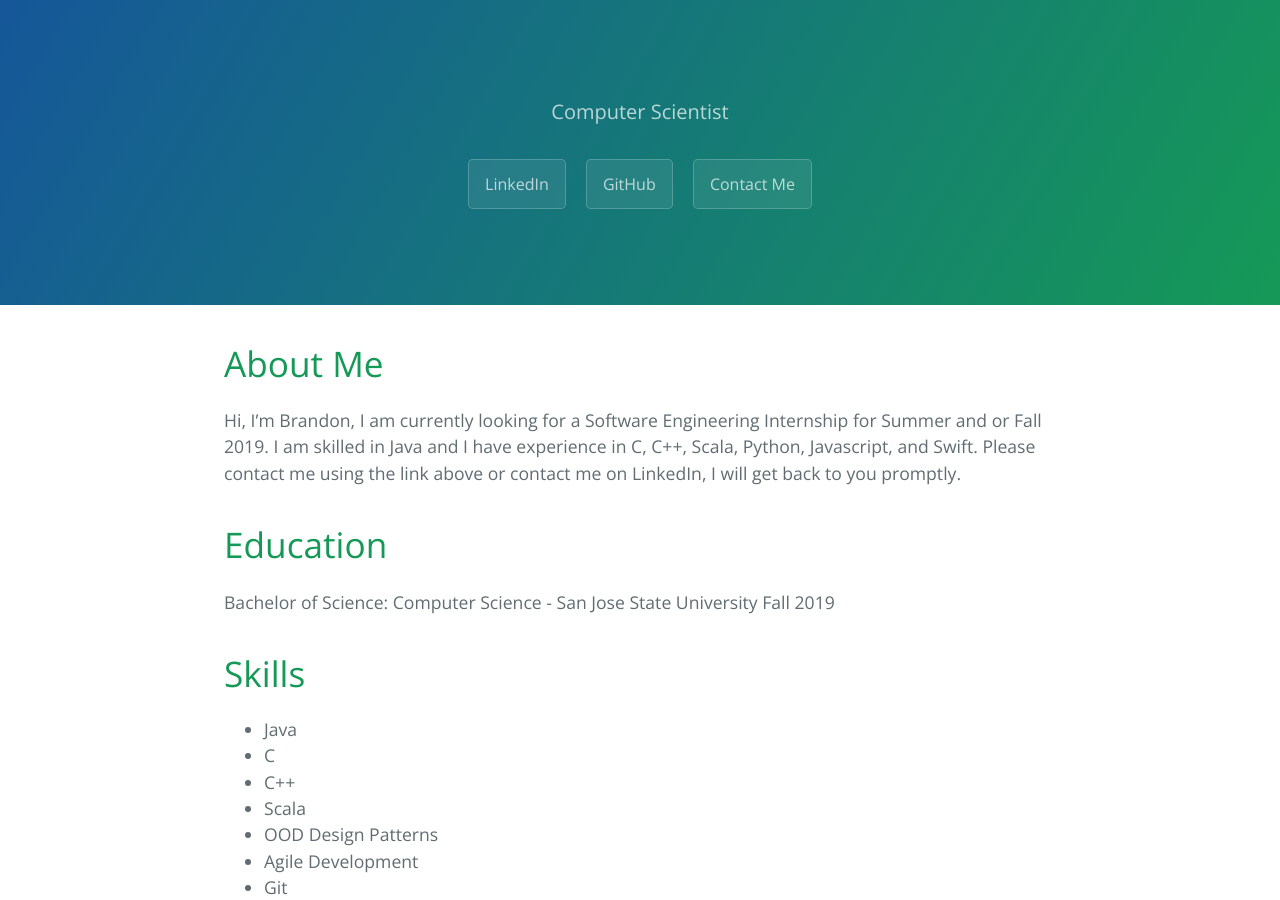
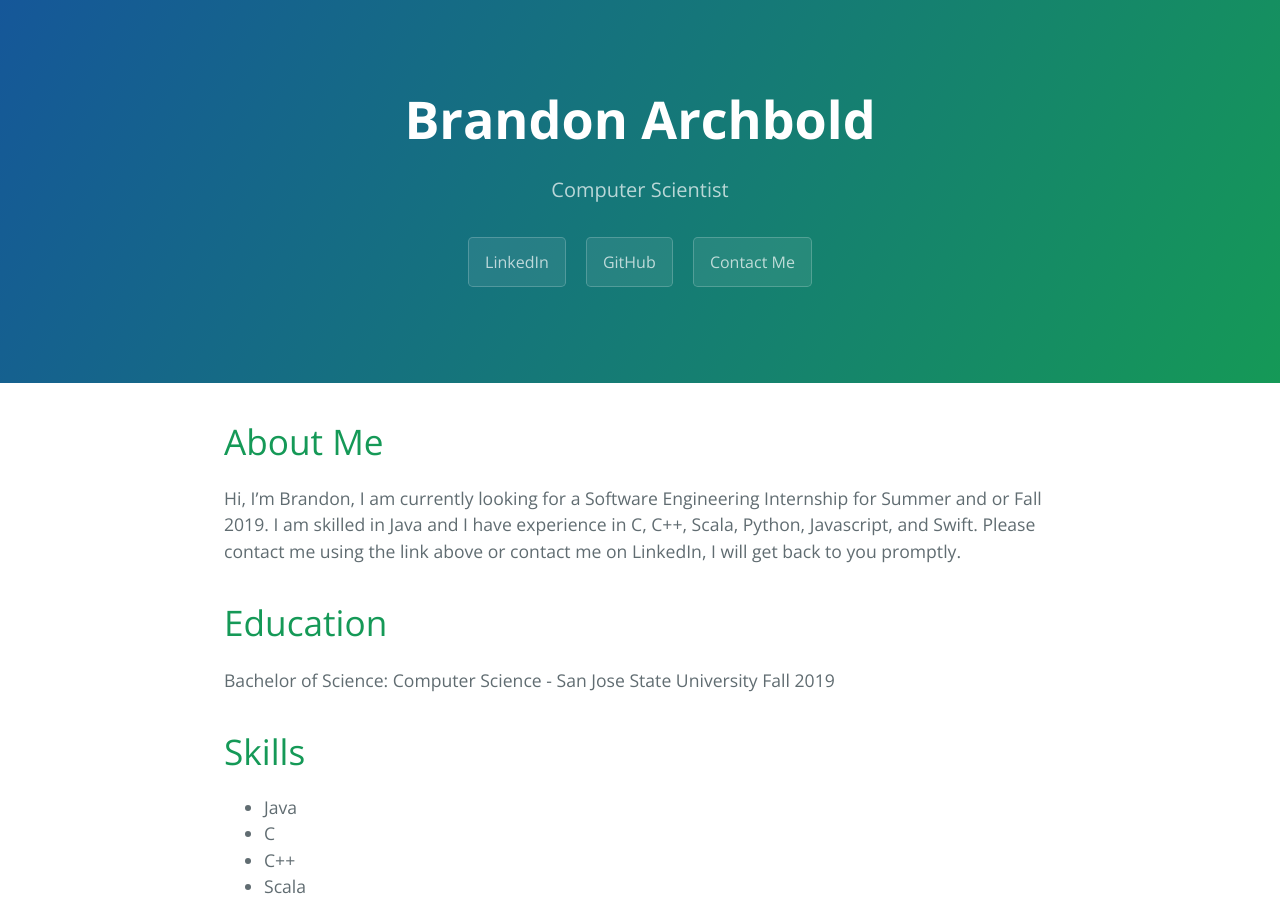
Before and after one commit to brandon-a/personal-website, a Jekyll site: the page built from index.md, in a window 1280 px wide and 900 px high. Built offline with Jekyll 4.4.1, drawn with Linux system fonts in a browser that asks for light colours; our own code applies the rules of GitHub Pages for plain Markdown files.

Commit message:
updated title

```diff
--- a/_layouts/default.html
+++ b/_layouts/default.html
@@ -21,7 +21,7 @@
   </head>
   <body>
     <section class="page-header">
-      <h1 class="project-name">{{ default: site.github.repository_name }}</h1>
+      <h1 class="project-name">{{ site.title | default: site.github.repository_name }}</h1>
       <h2 class="project-tagline">{{ site.description | default: site.github.project_tagline }}</h2>
       {% if site.show_downloads %}
         <a href="https://www.linkedin.com/in/brandonarchbold" class="btn">LinkedIn</a>
```
